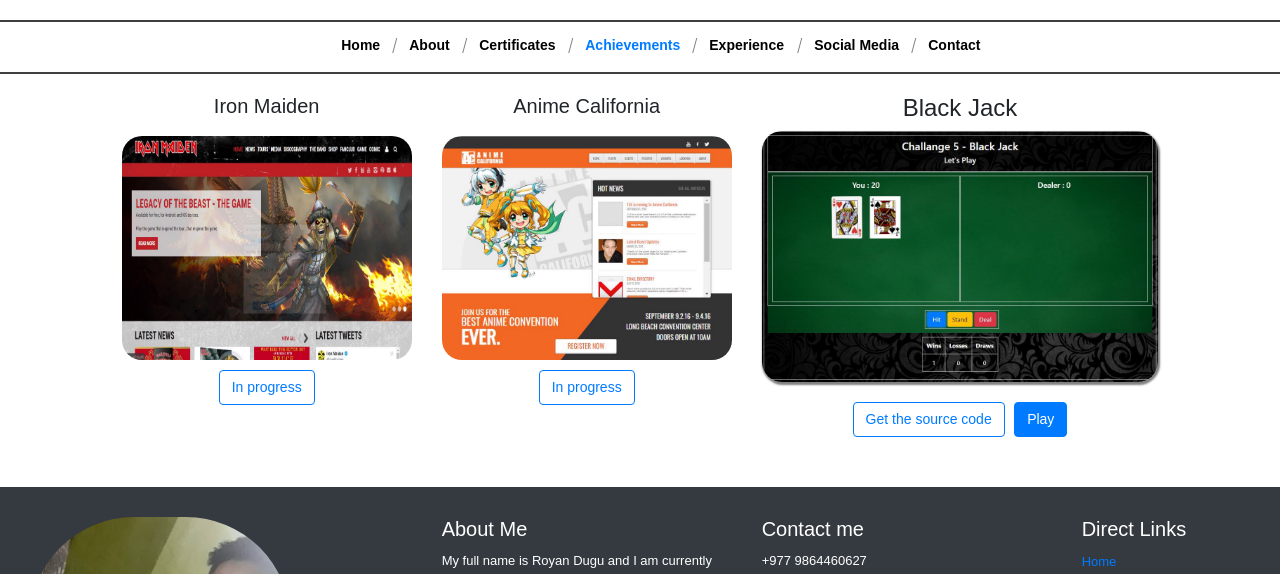
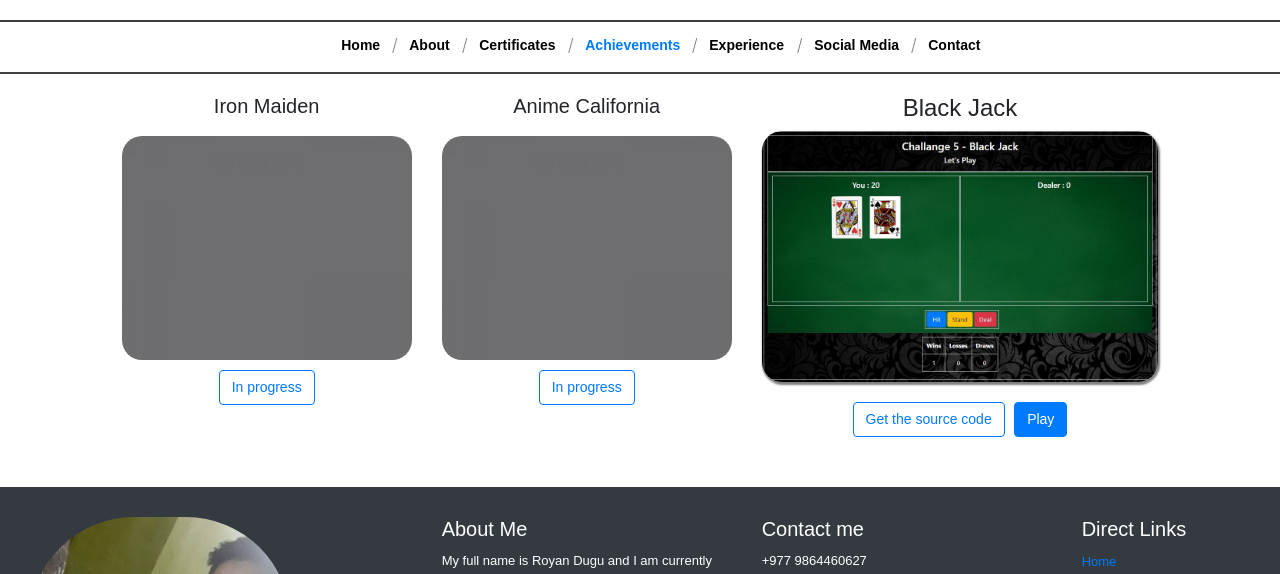
Before and after one commit to Royan887/animated-disco, a plain HTML site: page Site/Achievements.html in a window 1280 px wide. Shown: the part 170-744 px from the top of the page. Drawn offline with nearby package versions, Linux system fonts and the light colour scheme.

Commit message:
Update Achievements.html

```diff
--- a/Site/Achievements.html
+++ b/Site/Achievements.html
@@ -104,14 +104,14 @@
     </div>
     <div  class="col-lg-3 col-md-3 col-sm-12 col-xs-12 d-none d-md-block clones">
         <h5>Iron Maiden</h5>
-        <img src="Images/ironMaiden.jpg" title="Clone Website" class="img-fluid"/>
+        <img src="Images/grey.jpg" title="Clone Website" class="img-fluid"/>
         <div class="centraLize">
         <button class="btn btn-outline-primary"> In progress</button>
         </div>
     </div>
     <div class="col-lg-3 col-md-3 col-sm-12 col-xs-12 d-none d-md-block clones">
         <h5> Anime California</h5>
-        <img src="Images/animeCali.jpg" title="Clone Website" class="img-fluid"/>
+        <img src="Images/grey.jpg" title="Clone Website" class="img-fluid"/>
         <div class="centraLize">
         <button class="btn btn-outline-primary"> In progress</button>
         </div>
```
